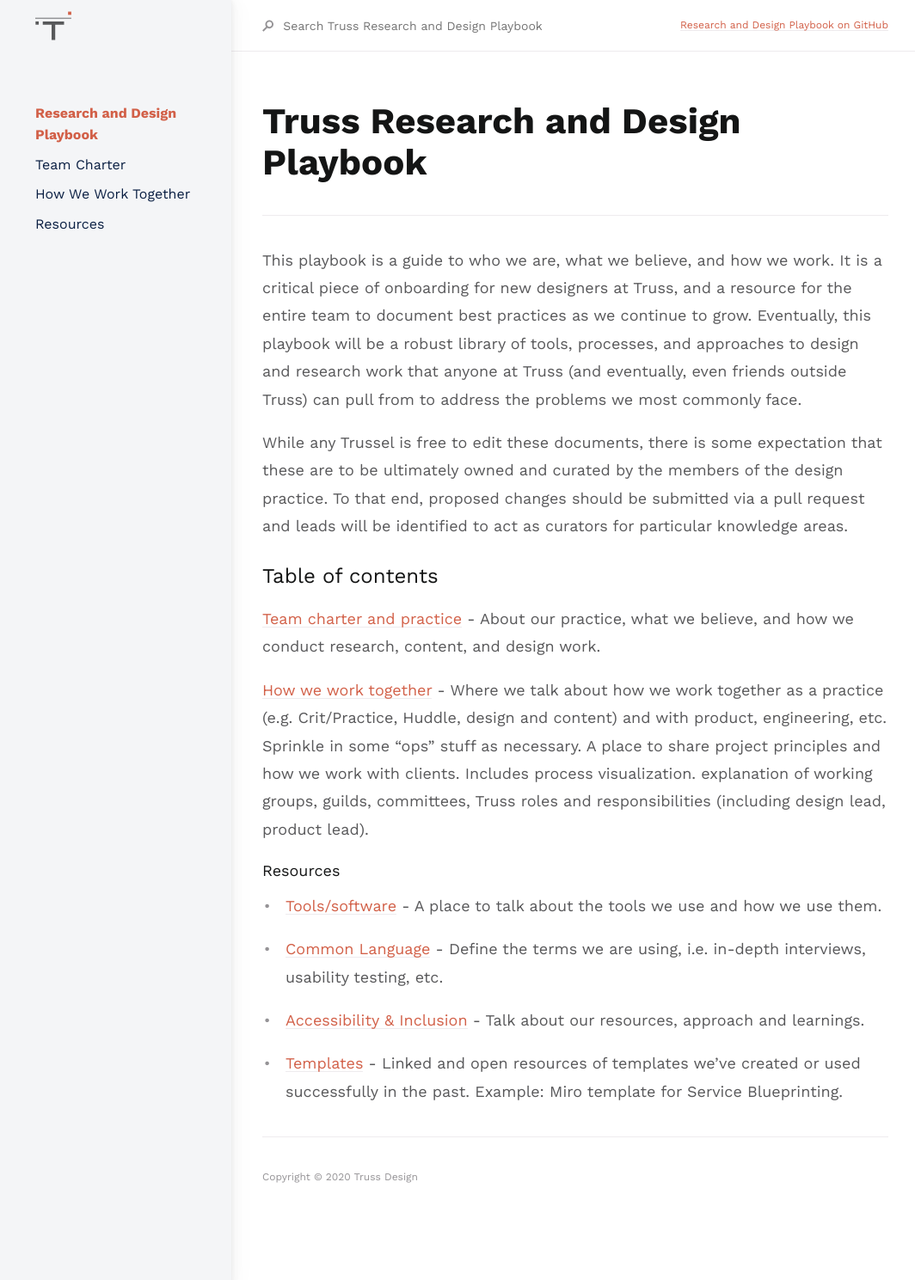
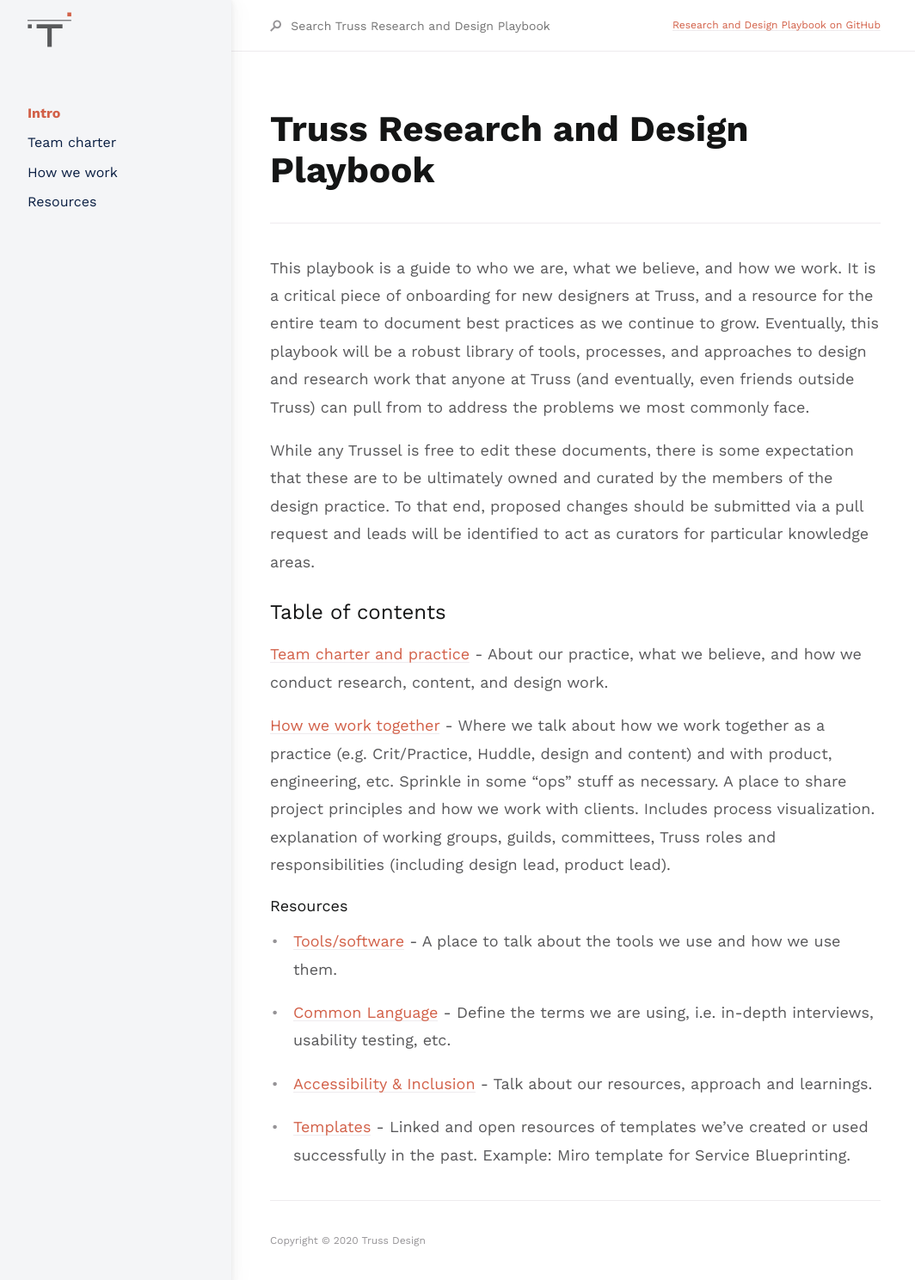
Before and after one commit to trussworks/research-design-playbook, a Jekyll site: the page built from index.md, in a window 1280 px wide. Shown: the top 1489 px of the page at 86% size, without its empty margins (103-1167 px from the left). Built offline with Jekyll 4.4.1, drawn with Linux system fonts in a browser that asks for light colours.

Commit message:
Updates to navigation styling

```diff
--- a/_sass/custom/custom.scss
+++ b/_sass/custom/custom.scss
@@ -108,8 +108,8 @@ $link-color: #D26048;
 //// Grid system
 ////
 
-//$gutter-spacing: $sp-6;
-//$gutter-spacing-sm: $sp-4;
+$gutter-spacing: $sp-7;
+$gutter-spacing-sm: $sp-5;
 //$nav-width: 264px;
 //$nav-width-md: 248px;
 //$content-width: 800px;
--- a/_sass/overrides.scss
+++ b/_sass/overrides.scss
@@ -8,6 +8,11 @@ html {
 }
 
 // SIDENAV
+
+.navigation {
+  padding-left: $gutter-spacing-sm;
+  padding-right: $gutter-spacing-sm;
+}
 
 .navigation-list-link {
 	color: #091E42;
@@ -25,6 +30,11 @@ html {
 	@include fs-4;
 }
 
+.main-nav.nav-open {
+	border-top: 1px solid #e2e2e2;
+	padding-top: 1rem;
+}
+
 .side-bar {
 	box-shadow: 1px 0 2px rgba(0,0,0,0.02),
               2px 0 4px rgba(0,0,0,0.02),
@@ -38,3 +48,13 @@ html {
 .site-header {
 	border: none;
 }
+
+.site-title {
+	padding-left: $gutter-spacing-sm;
+  padding-right: $gutter-spacing-sm;
+
+  @include mq(md) {
+  	padding-top: .5rem;
+  	padding-bottom: 0;
+  }
+}
--- a/docs/how-we-work.md
+++ b/docs/how-we-work.md
@@ -1,6 +1,6 @@
 ---
 layout: default
-title: How We Work Together
+title: How we work
 nav_order: 3
 ---
 
--- a/index.md
+++ b/index.md
@@ -1,8 +1,8 @@
 ---
 layout: default
-title: Research and Design Playbook
+title: Intro
 nav_order: 1
-description: "Just the Docs is a responsive Jekyll theme with built-in search that is easily customizable and hosted on GitHub Pages."
+description: "This playbook is a guide to who we are, what we believe, and how we work. It is a critical piece of onboarding for new designers at Truss, and a resource for the entire team to document best practices as we continue to grow."
 permalink: /
 ---
 
```
Also changed, not shown: docs/team-charter.md (+1 -1 lines), assets/images/truss-icon_truss-icon.svg (added), assets/images/truss-rd-logo.svg (added).
